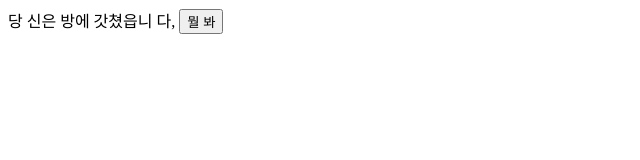
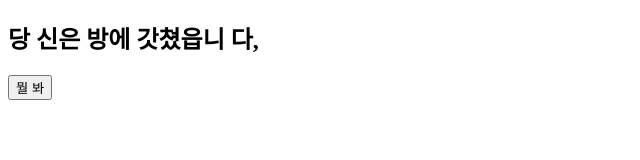
Before and after one commit to dariapa00/room, a plain HTML site: page index.html in a window 1280 px wide. Shown: the whole page, without its empty margins (0-640 px from the left). Drawn offline with Linux system fonts and the light colour scheme.

Commit message:
수정요

```diff
--- a/index.html
+++ b/index.html
@@ -6,7 +6,7 @@
     <title>Document</title>
 </head>
 <body>
-    <h7>당 신은 방에 갓쳤읍니 다,</h7>
+    <h2>당 신은 방에 갓쳤읍니 다,</h2>
     <button onclick="click1()">뭘 봐</button>
 
     <script>
```
